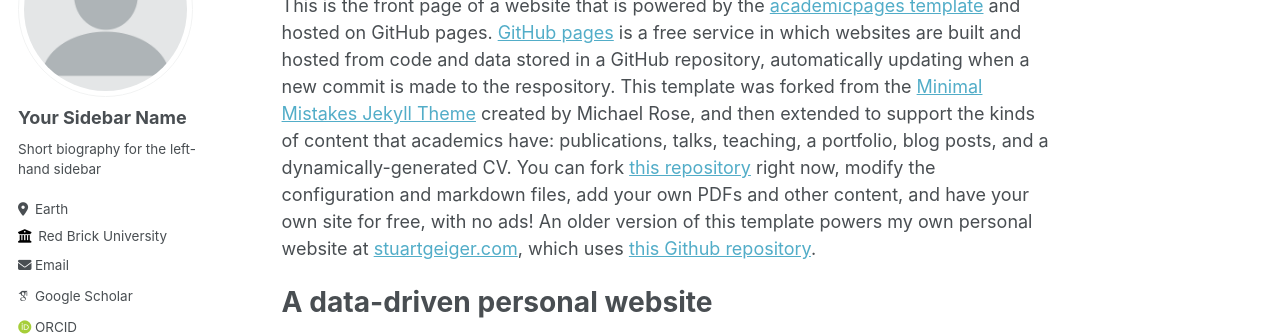
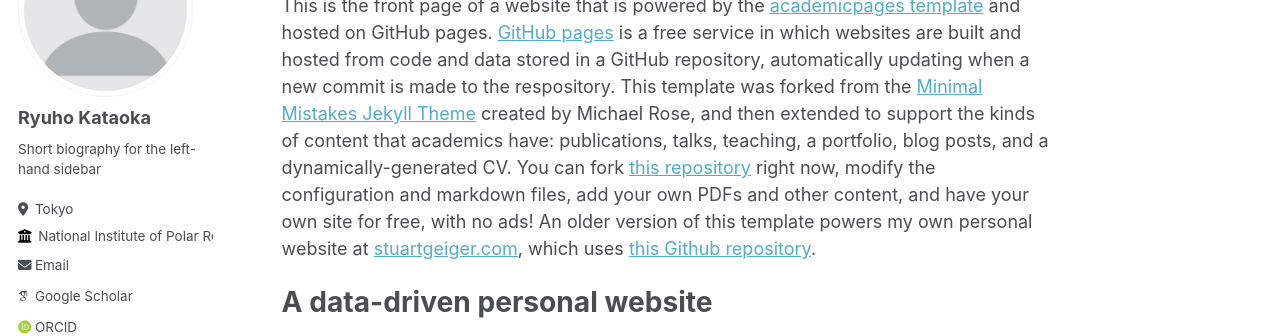
Before and after one commit to ryuhokataoka/ryuhokataoka.github.io, a Jekyll site: the page built from _pages/about.md, in a window 1280 px wide. Shown: the part 164-500 px from the top of the page. Built offline with Jekyll 4.4.1, drawn with Linux system fonts in a browser that asks for light colours; some web fonts are replaced.

Commit message:
Update _config.yml

```diff
--- a/_config.yml
+++ b/_config.yml
@@ -22,13 +22,13 @@
 author:
   # Biographic information
   avatar           : "profile.png"
-  name             : "Your Sidebar Name"
-  pronouns         : # example: "she/her"
+  name             : "Ryuho Kataoka"
+  pronouns         : # example: "he/his"
   bio              : "Short biography for the left-hand sidebar"
-  location         : "Earth"
-  employer         : "Red Brick University"
+  location         : "Tokyo"
+  employer         : "National Institute of Polar Research"
   uri              : # URL
-  email            : "none@example.org"
+  email            : "kataoka.ryuho@nipr.ac.jp"
 
   # Academic websites
   arxiv            : # URL - Update with the correct link to your profile
@@ -64,7 +64,7 @@
   steam            : # Username
   telegram         : # URL
   tumblr           : # Username
-  twitter          : "UniofOxford"  # Replace this with your X / Twitter handle
+  twitter          : "ryuhokataoka"  # Replace this with your X / Twitter handle
   vine             : # Username
   weibo            : # Username
   wikipedia        : # Username
```
